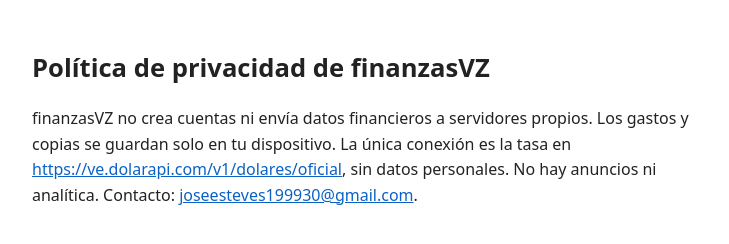
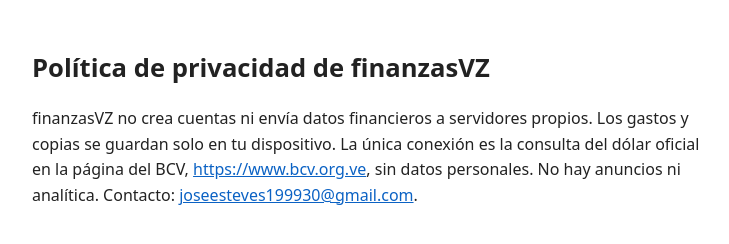
Before and after one commit to JoseFEstevesP/finanzasvz-privacidad, a plain HTML site: page index.html in a window 1280 px wide. Shown: the whole page, without its empty margins (272-1001 px from the left). Drawn offline with Linux system fonts and the light colour scheme.

Commit message:
docs: consultar la tasa del BCV en lugar de DolarAPI

```diff
--- a/index.html
+++ b/index.html
@@ -12,6 +12,6 @@
 </head>
 <body>
   <h1>Política de privacidad de finanzasVZ</h1>
-  <p>finanzasVZ no crea cuentas ni envía datos financieros a servidores propios. Los gastos y copias se guardan solo en tu dispositivo. La única conexión es la tasa en <a href="https://ve.dolarapi.com/v1/dolares/oficial">https://ve.dolarapi.com/v1/dolares/oficial</a>, sin datos personales. No hay anuncios ni analítica. Contacto: <a href="mailto:joseesteves199930@gmail.com">joseesteves199930@gmail.com</a>.</p>
+  <p>finanzasVZ no crea cuentas ni envía datos financieros a servidores propios. Los gastos y copias se guardan solo en tu dispositivo. La única conexión es la consulta del dólar oficial en la página del BCV, <a href="https://www.bcv.org.ve">https://www.bcv.org.ve</a>, sin datos personales. No hay anuncios ni analítica. Contacto: <a href="mailto:joseesteves199930@gmail.com">joseesteves199930@gmail.com</a>.</p>
 </body>
 </html>
```
